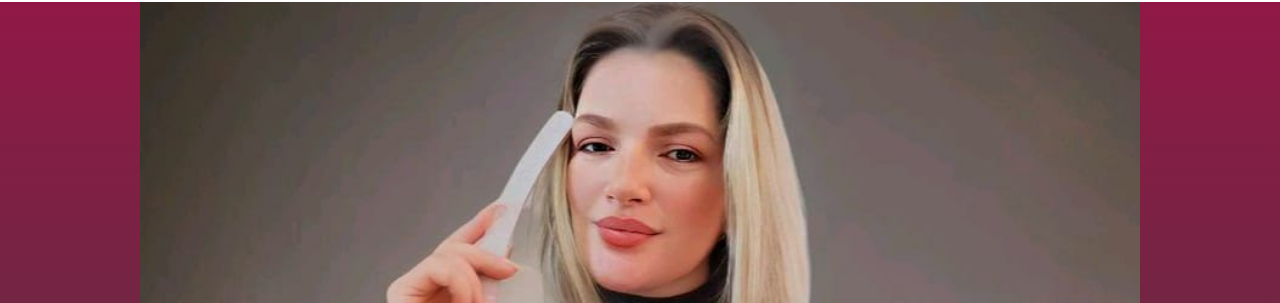
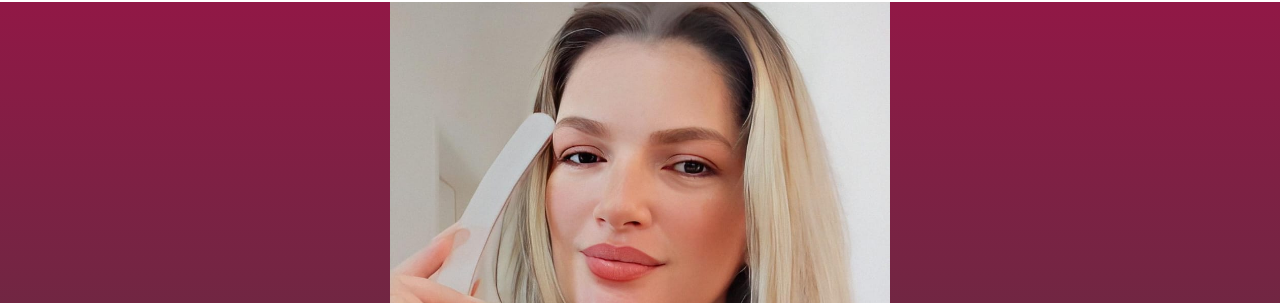
Before and after one commit to carla-amorim-designer/manicure, a plain HTML site: page index.html in a window 1280 px wide. Shown: the part 78-381 px from the top of the page. Drawn offline with nearby package versions, Linux system fonts and the light colour scheme; a script that the page names is missing.

Commit message:
imagem
troca de imagem

```diff
--- a/estilos/media-query.css
+++ b/estilos/media-query.css
@@ -1,6 +1,7 @@
 @charset "UTF-8";
 
 @media screen and (min-width: 768px) and (max-width: 992px) {
+
 
     section#conheca-o-hotel > ul.gride > li{
         height: 350px;
@@ -20,15 +21,8 @@
 }
 
 @media screen and (min-width: 992px) {
-    section#hero{
-        max-width: 1000px;
-        margin: auto;
 
-    }
-    div{
-        background: linear-gradient(to bottom, #911846, #50353F);
-        height: 652px;
-    }
+
 
 
 
--- a/estilos/style.css
+++ b/estilos/style.css
@@ -25,6 +25,9 @@ header img {
 }
 
 @media screen and (max-width: 768px){
+    section#hero{
+        background: url('../imagens/carla.jpeg') center/cover no-repeat, black;
+    }
     div#itens{
     height: 100vh;
     width: 100vw;
@@ -41,12 +44,19 @@ section#hero {
     display: flex;
     justify-content: center;
     align-items: center;
-    background: url('../imagens/carla.jpeg') center/cover no-repeat, black;
+    background: url('../imagens/carla-mobile.jpeg') center/cover no-repeat, black;
     min-height: 100vh;
     color: white;
     text-align: center;
     flex-direction: column;
     padding: 20px;
+    margin: auto;
+    max-width: 500px;
+}
+
+div{
+    background: linear-gradient(to bottom, #911846, #50353F);
+    height: 613px;
 }
 
 
```
Also changed, not shown: imagens/carla-mobile.jpeg (added).
